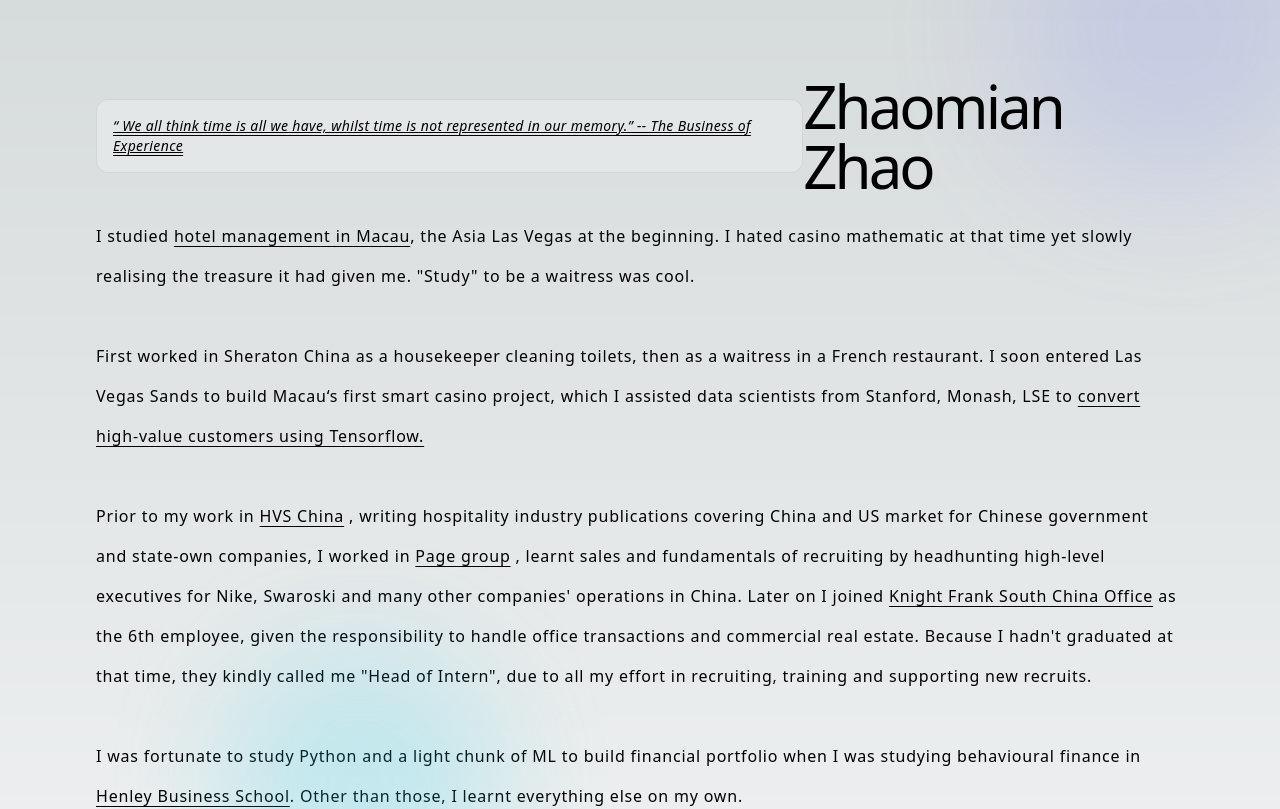
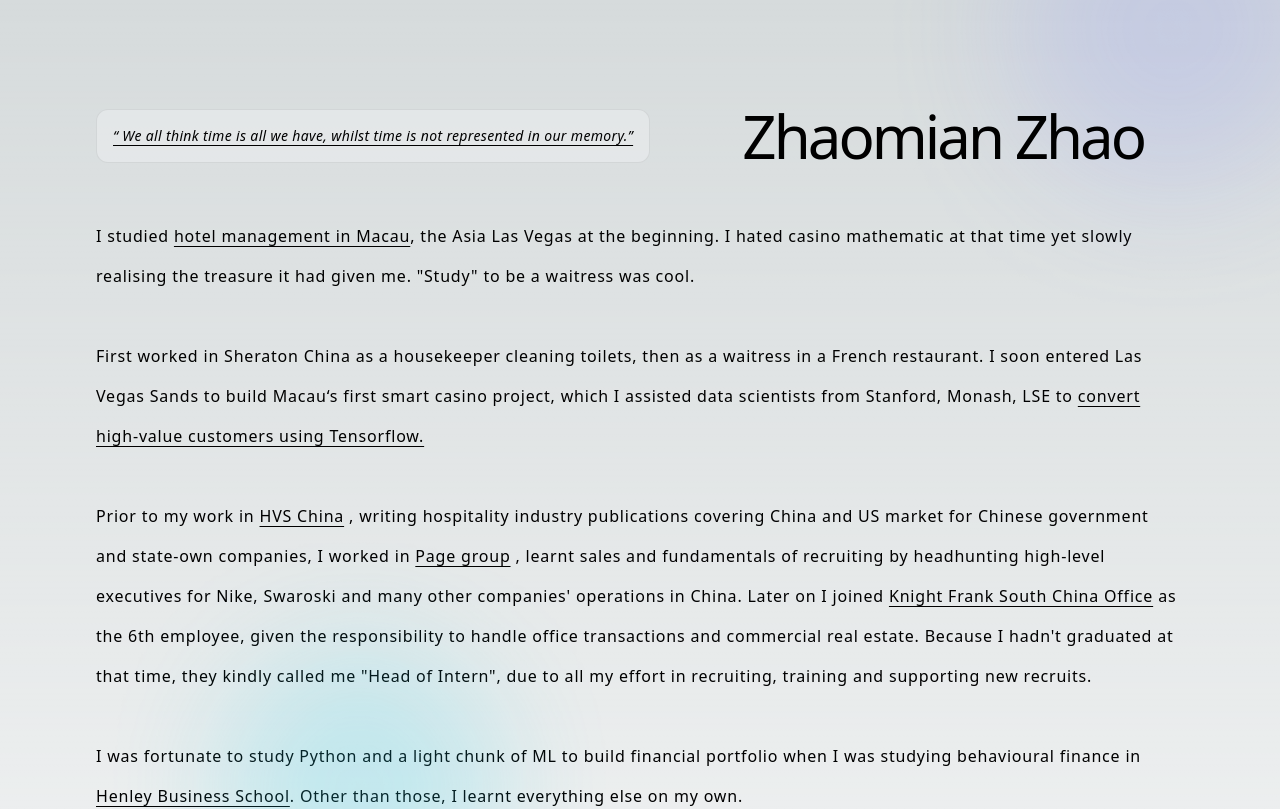
Before and after one commit to zmzlois/zhao-me, a Next.js app: page / in a window 1280 px wide. Shown: the top 809 px of the page. Built offline with nearby package versions, Linux system fonts and the light colour scheme.

Commit message:
time is not represented

```diff
--- a/pages/index.tsx
+++ b/pages/index.tsx
@@ -22,17 +22,17 @@
         <div className={styles.description}>
           <Link
             href="https://medium.com/@zhaomianzhao/the-business-of-experience-c1af1c20bc69"
-            className={`text-sm underline font-extralight tracking-wide flex justify-center items-center gap-2 `}
+            className={`text-sm font-extralight tracking-wide flex justify-center items-center `}
           >
-            <p className="underline-offset-4 decoration-0 italic underline">
+            <p className="underline-offset-4 decoration-0 italic underline ml-2">
               &#8220; We all think time is all we have, whilst time is not
-              represented in our memory.&#8221; -- The Business of Experience
+              represented in our memory.&#8221; <br />
             </p>
           </Link>
 
           <div>
             <h1
-              className={`${styles.vercelogo} text-6xl tracking-tighter font-extralight`}
+              className={`${styles.vercelogo} md:m-10 w-auto text-6xl tracking-tighter font-extralight`}
             >
               {" "}
               Zhaomian Zhao
```
